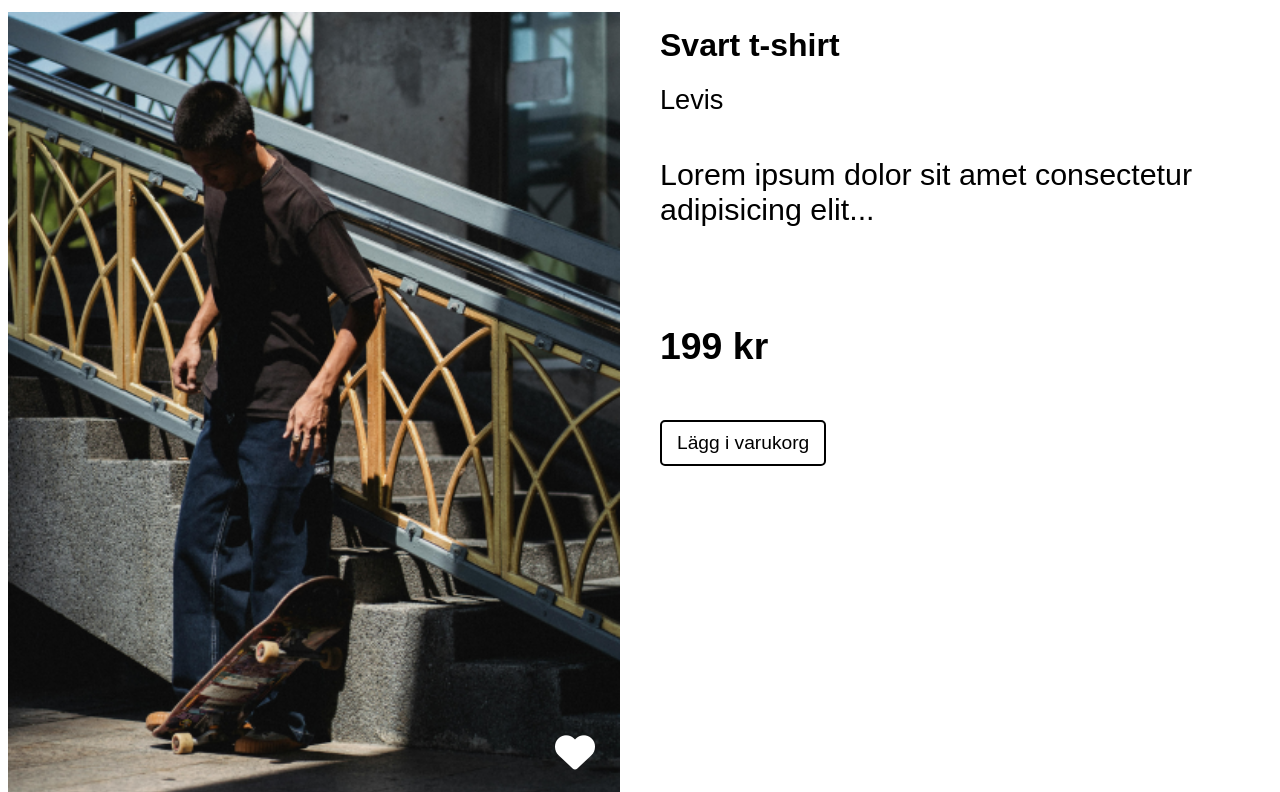
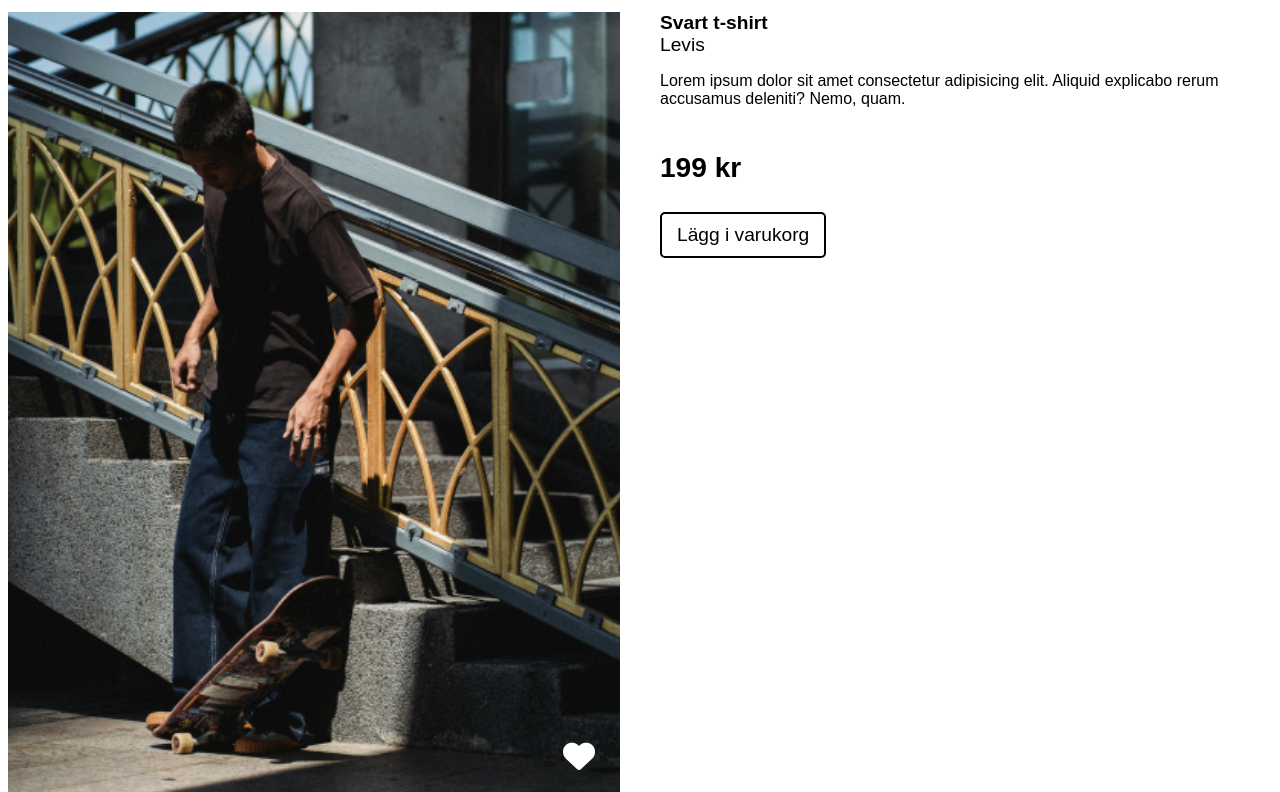
Before and after one commit to NathalieBaskin/github.io, a plain HTML site: page product-details.html in a window 1280 px wide. Shown: the part 188-980 px from the top of the page. Drawn offline with Linux system fonts and the light colour scheme.

```diff
--- a/admin/products/admin.css
+++ b/admin/products/admin.css
@@ -2,6 +2,7 @@
 * {
     margin: 0;
     padding: 0;
+    box-sizing: border-box;
 }
 
 body {
@@ -13,17 +14,15 @@ body {
     background-color: black;
     color: white;
     padding: 20px;
-    position: relative;
-    width: 100vw;
-  }
+    width: 100%;
+}
 
-  .admin-header h1 {
+.admin-header h1 {
     margin: 0;
     padding-left: 20px;
     font-size: 35px;
     text-align: left;
-    font-family: 'Lucida Sans', 'Lucida Sans Regular', 'Lucida Grande', 'Lucida Sans Unicode', Geneva, Verdana, sans-serif;
-  }
+}
 
 .container {
     display: flex;
@@ -35,7 +34,6 @@ body {
     background-color: #dbdbdb;
     color: #000000;
     padding: 20px;
-    font-family: 'Lucida Sans', 'Lucida Sans Regular', 'Lucida Grande', 'Lucida Sans Unicode', Geneva, Verdana, sans-serif;
 }
 
 .sidebar h2 {
@@ -64,7 +62,7 @@ h1, h2 {
     color: #000000;
     padding: 10px 20px;
     text-decoration: none;
-    border: 1px solid black ;
+    border: 1px solid black;
     border-radius: 10px;
     font-size: 25px;
 }
@@ -108,21 +106,19 @@ td a:hover {
     color: #666869;
 }
 
-td a.edit i {
-    color: #000000;
-    font-size: 25px;
-}
-
+td a.edit i,
 td a.delete i {
     color: #000000;
     font-size: 25px;
 }
 
-td a.edit:hover i, td a.delete:hover i {
+td a.edit:hover i,
+td a.delete:hover i {
     transform: scale(1.2);
     transition: 0.2s ease-in-out;
 }
-/* Namn*/
+
+/* Namn */
 .form-group-name {
     margin-bottom: 20px;
 }
@@ -138,7 +134,8 @@ td a.edit:hover i, td a.delete:hover i {
     font-size: 20px;
     border: 2px solid #000000;
 }
-/* Beskrivning*/
+
+/* Beskrivning */
 .form-group {
     margin-bottom: 20px;
 }
@@ -154,7 +151,8 @@ td a.edit:hover i, td a.delete:hover i {
     font-size: 20px;
     border: 2px solid #000000;
 }
-/* SKU*/
+
+/* SKU */
 .form-group-sku {
     margin-top: 10px;
     margin-bottom: 20px;
@@ -171,7 +169,8 @@ td a.edit:hover i, td a.delete:hover i {
     font-size: 20px;
     border: 2px solid #000000;
 }
-/* Pris*/
+
+/* Pris */
 .form-group-pris {
     margin-bottom: 20px;
 }
@@ -187,7 +186,8 @@ td a.edit:hover i, td a.delete:hover i {
     font-size: 20px;
     border: 2px solid #000000;
 }
-/* Datum*/
+
+/* Datum */
 .form-group-datum {
     margin-bottom: 20px;
 }
@@ -203,17 +203,18 @@ td a.edit:hover i, td a.delete:hover i {
     font-size: 20px;
     border: 2px solid #000000;
 }
+
 .form-group-kategori {
     display: block;
     margin-bottom: 5px;
     font-size: 20px;
     font-weight: bold;
 }
+
 .textarea-fixed {
     height: 200px;
     resize: none;
 }
-
 
 .custom-file-upload {
     position: relative;
@@ -242,8 +243,6 @@ td a.edit:hover i, td a.delete:hover i {
     display: flex;
     flex-direction: column;
     margin-top: 10px;
-
-
 }
 
 .checkbox-group label {
@@ -251,10 +250,11 @@ td a.edit:hover i, td a.delete:hover i {
     font-size: 20px;
     font-weight: lighter;
 }
+
 .checkbox-group input[type="checkbox"] {
     width: 15px;
     height: 15px;
-    transform: scale(1.5); /* Ändra denna skala efter behov */
+    transform: scale(1.5);
     margin-right: 10px;
 }
 
--- a/product-details.html
+++ b/product-details.html
@@ -49,7 +49,7 @@
           <div class="product-sida-brand">Levis</div>
         </div>
         <div class="lorem">
-          <p>Lorem ipsum dolor sit amet consectetur adipisicing elit...</p>
+          <p>Lorem ipsum dolor sit amet consectetur adipisicing elit. Aliquid explicabo rerum accusamus deleniti? Nemo, quam.</p>
         </div>
         <div class="pris">
           <h3>199 kr</h3>
--- a/style.css
+++ b/style.css
@@ -212,6 +212,7 @@
   justify-content: center;
   gap: 20px;
   padding: 10px;
+  margin-bottom: 50px;
 }
 
 .product {
@@ -227,7 +228,7 @@
 }
 .product-grid i {
   position: absolute;
-  bottom: 90px;
+  bottom: 65px;
   right: 15px;
   color: rgb(255, 255, 255);
   font-size: 2em;
@@ -258,6 +259,7 @@
   display: grid;
   grid-template-columns: 1fr auto;
   font-weight: bold;
+  font-size: 0.8em;
 }
 
 .product-price {
@@ -265,7 +267,7 @@
 }
 
 .product-brand {
-  font-size: 1em;
+  font-size: 0.7em;
 }
 .badge-container {
   position: relative;
@@ -311,6 +313,8 @@
   justify-content: center;
   align-items: center;
   flex-direction: column;
+  gap: 40px ;
+
 }
 .productsida-grid i {
   position: absolute;
@@ -343,7 +347,7 @@
   position: absolute;
   bottom: 40px;
   right: 25px;
-  font-size: 2.5em;
+  font-size: 2em;
   color: rgb(255, 255, 255);
   z-index: 10;
   transition: transform 0.3s ease;
@@ -355,7 +359,6 @@
 }
 
 .product-sida-name {
-  margin-top: 15px;
   font-weight: bold;
   font-size: 1.5em;
 }
@@ -363,17 +366,17 @@
 .product-sida-brand {
   color: #000000;
   font-size: 1.2em;
+
 }
 
 .pris {
   text-align: left;
-  margin-top: 10px;
-  font-size: 1em;
+  font-size: 1.5em;
 }
 
 .lorem {
-  font-size: 1.2em;
-  text-align: center;
+  font-size: 1em;
+  text-align: left;
 }
 .button {
   display: inline-block;
@@ -387,6 +390,7 @@
   border: 2px solid black;
   cursor: pointer;
   transition-duration: 0.3s;
+
 }
 
 .button:hover {
@@ -403,7 +407,6 @@
   .productsida-grid {
     justify-content: space-between;
     align-items: flex-start;
-    gap: 20px;
     flex-direction: row;
     cursor: pointer;
   }
@@ -431,34 +434,14 @@
   .product-details {
     display: flex;
     flex-direction: column;
-    align-items: flex-start;
+
   }
   .productsida-grid {
     display: flex;
-    justify-content: space-between;
-    align-items: flex-start;
-    gap: 40px;
+
+
   }
 
-  .product-sida-name {
-    margin-bottom: 20px;
-    font-size: 2em;
-  }
-
-  .product-sida-brand {
-    margin-bottom: 10px;
-    font-size: 1.7em;
-  }
-
-  .pris {
-    margin-bottom: 15px;
-    font-size: 2em;
-  }
-
-  .lorem {
-    margin-bottom: 20px;
-    font-size: 1.9em;
-  }
 }
 
 /*---------------------------------PRODUKTSIDA - SLIDEDHOW-------------------------------------------*/
@@ -551,16 +534,18 @@ input[type="radio"] {
 footer{
   width: 100%;
   margin: 0;
-  padding: 0;
+  padding-left: 20px;
   background-color: rgb(156, 147, 147);
   position: relative;
   z-index: 1;
-  margin-top: 20px;
+  margin-top: 30px;
   box-sizing: border-box;
+
 }
 .footericon-container {
   display: grid;
   gap: 20px;
+
   font-size: 1em;
   color: rgb(0, 0, 0);
   background-color: #ffffff;
```
